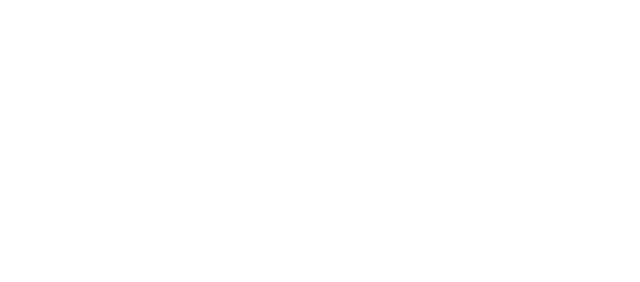
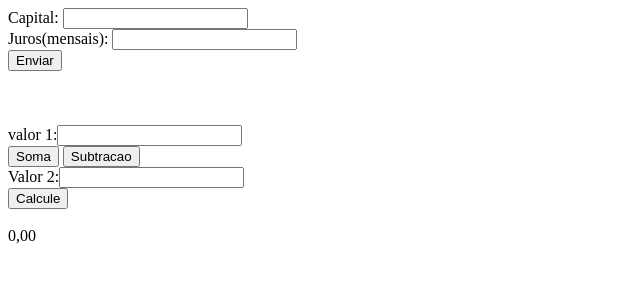
Before and after one commit to felipedxtt/primeiroa_3t, a plain HTML site: page index.html in a window 1280 px wide. Shown: the whole page, without its empty margins (0-640 px from the left). Drawn offline with Linux system fonts and the light colour scheme.

Commit message:
Update index.html

```diff
--- a/index.html
+++ b/index.html
@@ -0,0 +1,27 @@
+<!DOCTYPE html>
+<html lang="pt-br">
+<head>
+    <meta charset="UTF-8">
+    <meta http-equiv="X-UA-Compatible" content="IE=edge">
+    <meta name="viewport" content="width=device-width, initial-scale=1.0">
+    <title>Primeiro A</title>
+    <script src="estudo.js"></script>
+</head>
+<body>
+
+    Capital: <input id="valor" type="text"><br>
+    Juros(mensais): <input id="valor" type="text"><br>
+    <button onclick="total()"> Enviar </button>
+
+    <br><br><br><br>
+    valor 1:<input id="v1" type="text"><br>
+    <button onclick="operacao('+')">Soma</button>
+    <button onclick="operacao('-')">Subtracao</button>
+
+    <br>
+    Valor 2:<input id="v2" type="text"><br>
+    <button onclick="calcule()">Calcule</button><br><br>
+    <span id="resultado">0,00</span>
+
+</body>
+</html>
```
